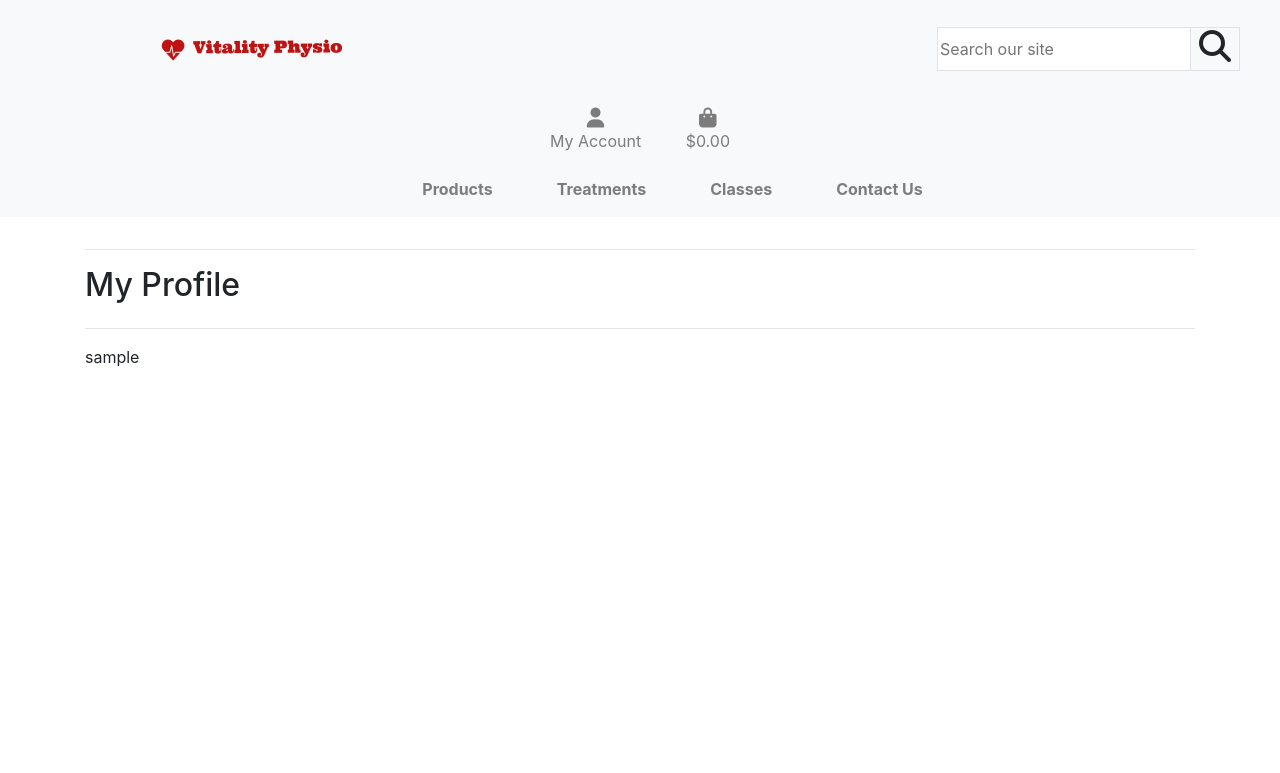
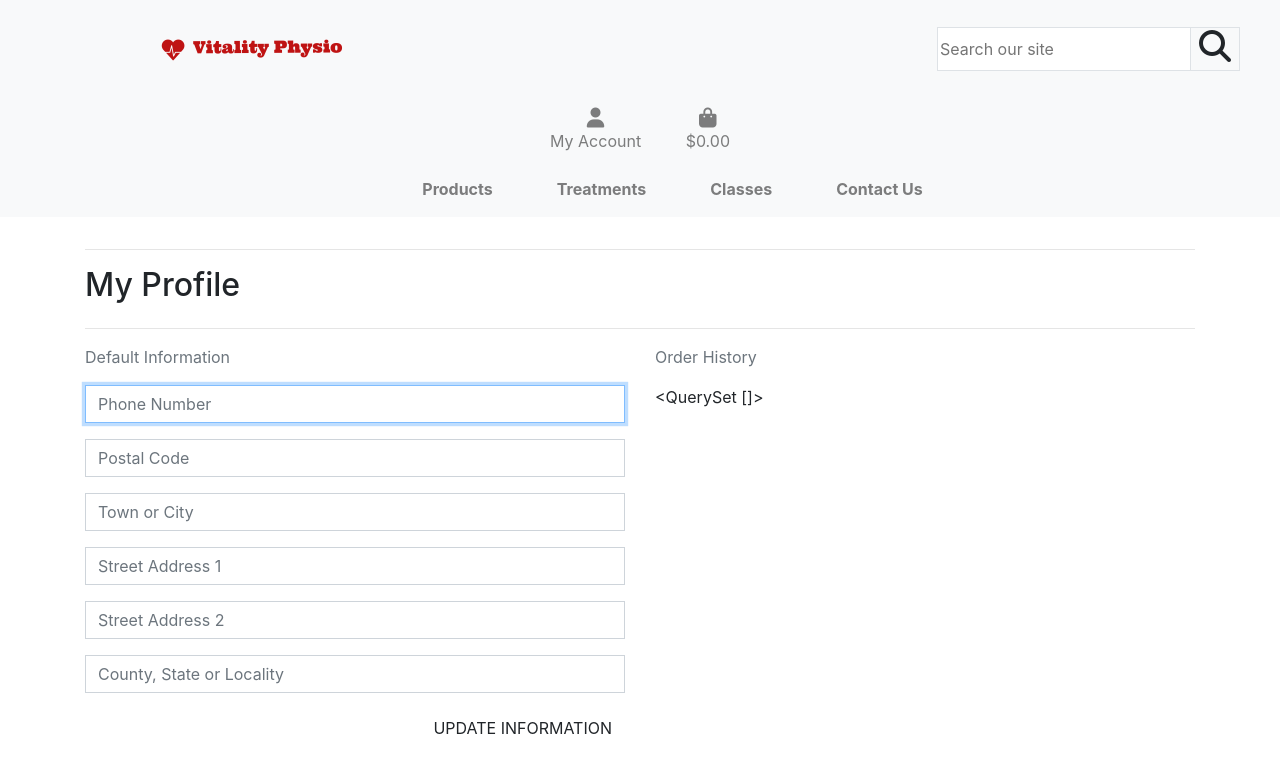
Before and after one commit to smeghen/vitality-physio, a Django app: page /profile/ in a window 1280 px wide. Shown: the top 773 px of the page. Run offline with Django 3.2, Linux system fonts and the light colour scheme; the visitor is signed in with stand-in values (Sample User, id 1); data comes from the database, SQL or seed files in the repository; data that the repository does not hold is empty; some libraries are stand-ins or nearby versions.

Commit message:
Added profile form to update details, added views and updated template.

```diff
--- a/products/templates/products/products.html
+++ b/products/templates/products/products.html
@@ -24,9 +24,9 @@
                         <div class="row">
                 {% for product in products %}
                     <div class="col-sm-6 col-md-6 col-lg-4 col-xl-3">
-                    <div class="card bg-light h-100 border-0">
+                    <div class="card bg-light h-100 border-0 overflow-hidden">
                         <a href="{% url 'product_detail' product.id %}">
-                        <img src="{{ MEDIA_URL }}{{ product.image }}" class="card-img " alt="{{ product.name }}">
+                        <img src="{{ MEDIA_URL }}{{ product.image }}" class="card-img" alt="{{ product.name }}">
 
                         <div class="card-img-overlay product-img">
 
--- /dev/null
+++ b/profiles/forms.py
@@ -0,0 +1,33 @@
+from django import forms
+from .models import UserProfile
+
+
+class UserProfileForm(forms.ModelForm):
+    class Meta:
+        model = UserProfile
+        exclude = ('user',)
+
+    def __init__(self, *args, **kwargs):
+        """
+        Add placeholders and classes, remove auto-generated
+        labels and set autofocus on first field
+        """
+        super().__init__(*args, **kwargs)
+        placeholders = {
+            'default_phone_number': 'Phone Number',
+            'default_postcode': 'Postal Code',
+            'default_town_or_city': 'Town or City',
+            'default_street_address1': 'Street Address 1',
+            'default_street_address2': 'Street Address 2',
+            'default_county': 'County, State or Locality',
+        }
+
+        self.fields['default_phone_number'].widget.attrs['autofocus'] = True
+        for field in self.fields:
+            if self.fields[field].required:
+                placeholder = f'{placeholders[field]} *'
+            else:
+                placeholder = placeholders[field]
+            self.fields[field].widget.attrs['placeholder'] = placeholder
+            self.fields[field].widget.attrs['class'] = 'border-black rounded-0 profile-form-input'
+            self.fields[field].label = False
--- a/profiles/templates/profiles/profile.html
+++ b/profiles/templates/profiles/profile.html
@@ -23,5 +23,18 @@
                 <hr>
             </div>
         </div>
-        {{ profile }}
+        <div class="row">
+            <div class="col-12 col-lg-6">
+                <p class="text-muted">Default Information</p>
+                <form class="mt-3" action="{% url 'profile' %}" method="POST" id="profile-update-form">
+                    {% csrf_token %}
+                    {{ form|crispy }}
+                    <button class="btn btn-black rounded-0 text-uppercase float-right">Update Information</button>
+                </form>
+            </div>
+            <div class="col-12 col-lg-6">
+                <p class="text-muted">Order History</p>
+                {{ orders }}
+            </div>
+        </div>
 {% endblock %}
--- a/profiles/views.py
+++ b/profiles/views.py
@@ -1,15 +1,28 @@
 from django.shortcuts import render, get_object_or_404
+from django.contrib import messages
 
 from .models import UserProfile
+from .forms import UserProfileForm
 
 
 def profile(request):
     """ Display the user's profile. """
     profile = get_object_or_404(UserProfile, user=request.user)
 
+    if request.method == 'POST':
+        form = UserProfileForm(request.POST, instance=profile)
+        if form.is_valid():
+            form.save()
+            messages.success(request, 'Profile updated successfully')
+
+    form = UserProfileForm(instance=profile)
+    orders = profile.orders.all()
+
     template = 'profiles/profile.html'
     context = {
-        'profile': profile,
+        'form': form,
+        'orders': orders,
+        'on_profile_page': True
     }
 
     return render(request, template, context)
--- a/static/css/base.css
+++ b/static/css/base.css
@@ -132,6 +132,7 @@ hr.divider {
     object-fit: cover;
 }
 
+
 /* Back to top button on products page*/
 
 .btt-button {
```
Also changed, not shown: media/pilates-class-Copy.jpg (added), media/pilates-class-Copy_FUOvXkF.jpg (added), media/pilates-class-Copy_fYhajkC.jpg (added), media/shockwave_-_Copy.jpg (added), media/sports-injury_-_Copy.jpg (added), media/sports-injury_-_Copy_J4qq9hX.jpg (added), media/sports-injury_-_Copy_fvS3G4G.jpg (added), media/sports-injury_6zeHIQD.jpg (added), media/sports-injury_K7TcJgl.jpg (added), media/sports-injury_U13LojU.jpg (added), media/yoga-class-Copy.jpg (added), media/yoga-class-Copy_IPu6vjA.jpg (added), media/yoga-class-Copy_jKI2cTU.jpg (added).
